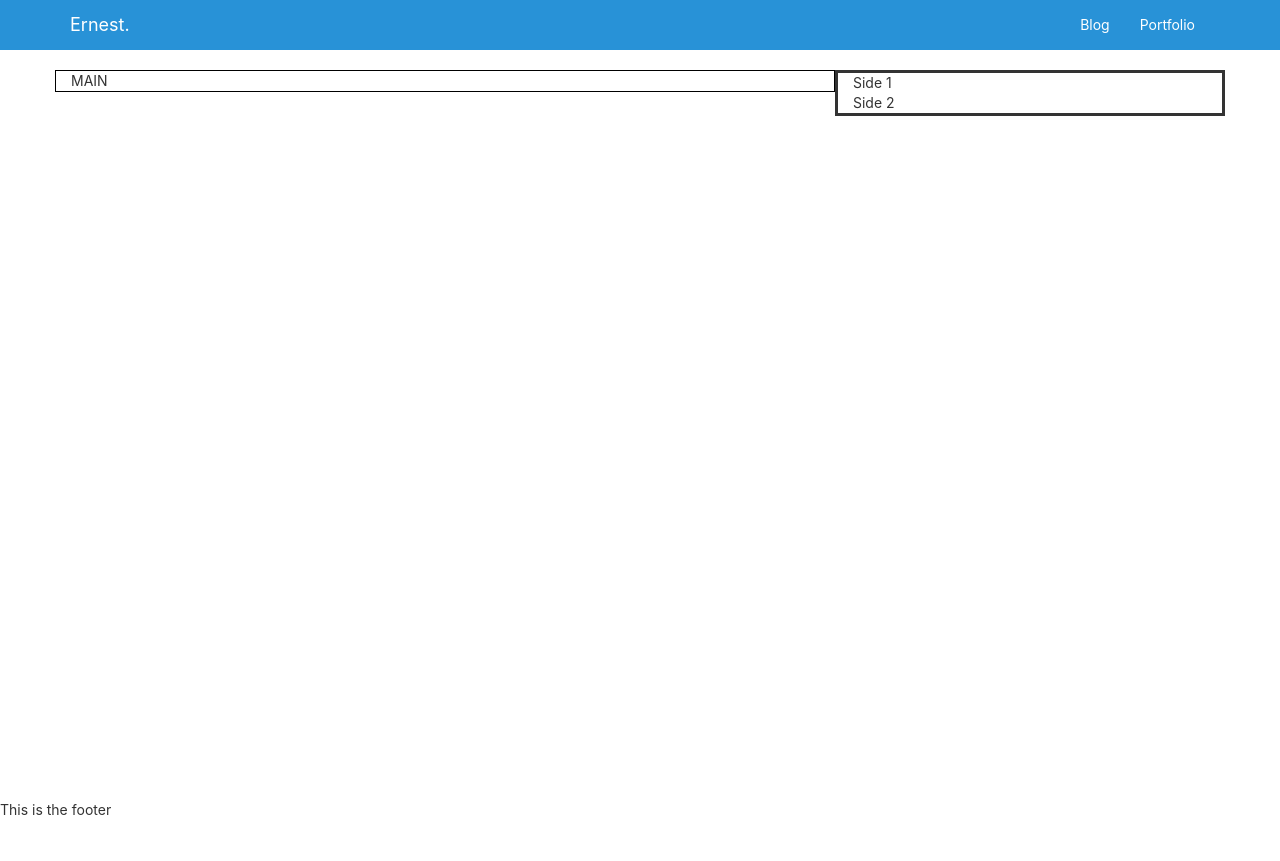
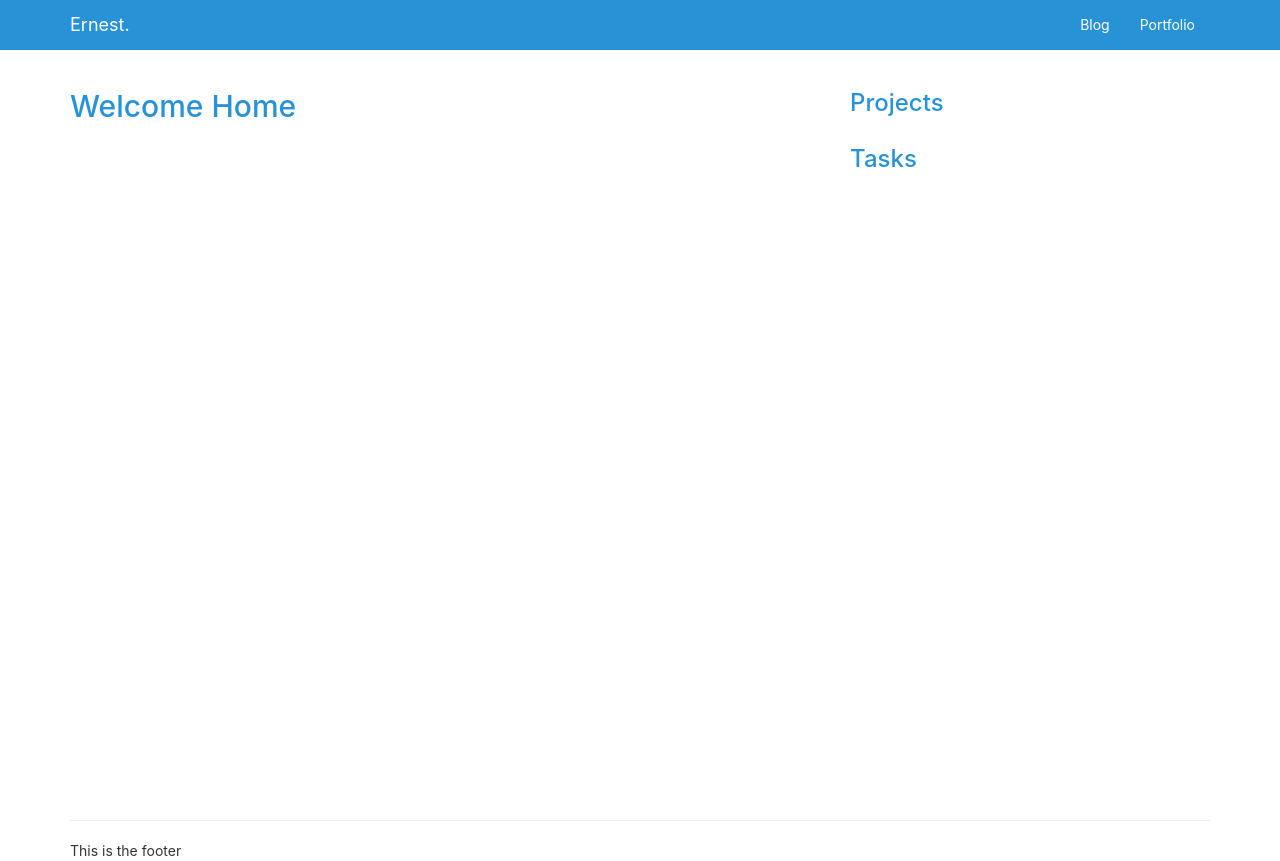
Before and after one commit to ernestviola/static-blog, a React (Create React App) app: page / in a window 1280 px wide. Before the commit the page ends 820 px from the top, so only its background shows below. Built offline with nearby package versions, Linux system fonts and the light colour scheme.

Commit message:
Added titles

```diff
--- a/src/App.js
+++ b/src/App.js
@@ -1,5 +1,6 @@
 import React, { Component } from 'react';
 import './App.css';
+import { Grid } from 'react-bootstrap';
 import Routes from './Routes';
 import CustomNavbar from './components/CustomNavbar';
 import CustomFooter from './components/CustomFooter';
@@ -12,7 +13,10 @@ class App extends Component {
         <div className="Content">
           <Routes />
         </div>
-        <CustomFooter />
+        <Grid>
+          <hr />
+          <CustomFooter />
+        </Grid>
       </div>
     );
   }
--- a/src/containers/Home.css
+++ b/src/containers/Home.css
@@ -2,8 +2,13 @@
     height: 100%;
 }
 
-.Side {
-    border-style: solid;
+.Side-Content {
+    border-style: none;
     padding-right: 0px;
     padding-left: 0px;
 }
+
+.Main-Content {
+    border-style: none;
+    height: 300px;
+}
--- a/src/containers/Home.js
+++ b/src/containers/Home.js
@@ -7,15 +7,15 @@ export default class Home extends Component {
         return (
             <Grid>
                 <Row>
-                    <Col className="Main" xs={12} md={8}>
-                        MAIN
+                    <Col className="Main-Content" xs={12} md={8}>
+                        <h2>Welcome Home</h2>
                     </Col>
-                    <Col className="Side" xs={12} md={4}>
+                    <Col className="Side-Content" xs={12} md={4}>
                         <Col xs={12} sm={6} md={12}>
-                            Side 1
+                            <h3>Projects</h3>
                         </Col>
                         <Col xs={12} sm={6} md={12}>
-                            Side 2
+                            <h3>Tasks</h3>
                         </Col>
                     </Col>
                 </Row>
--- a/src/index.css
+++ b/src/index.css
@@ -1,5 +1,9 @@
 html, body {
 height: 100%;
+}
+
+h1,h2,h3,h4,h5 {
+  color: #2892D7;
 }
 
 body {
```
